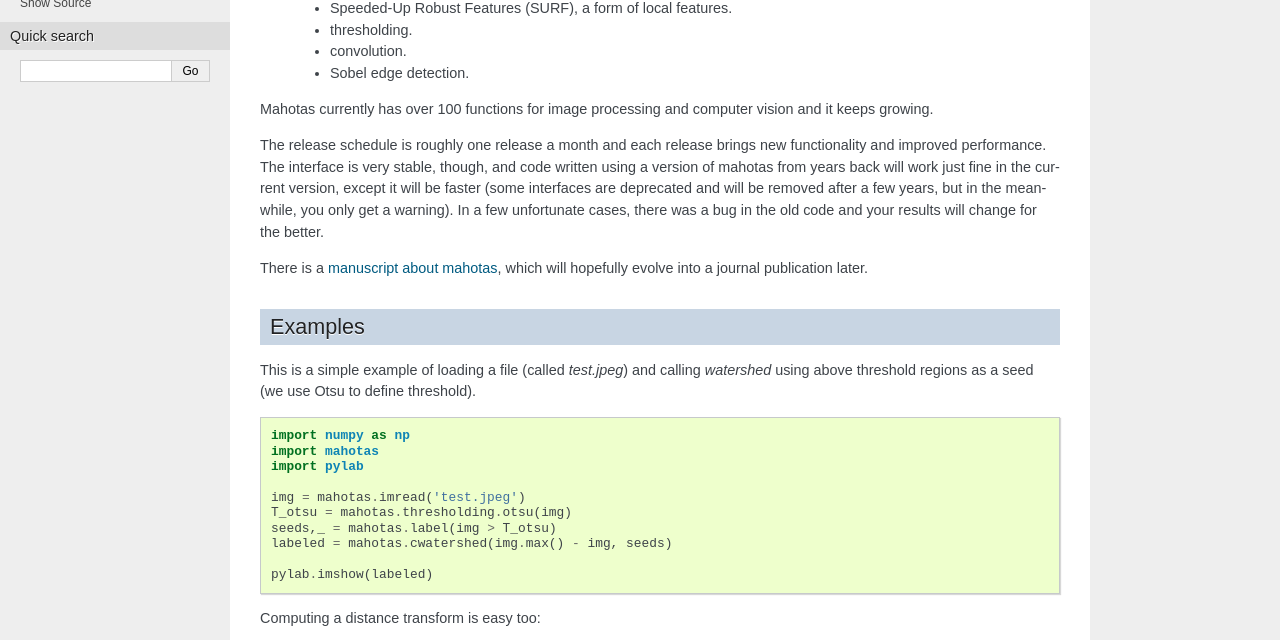
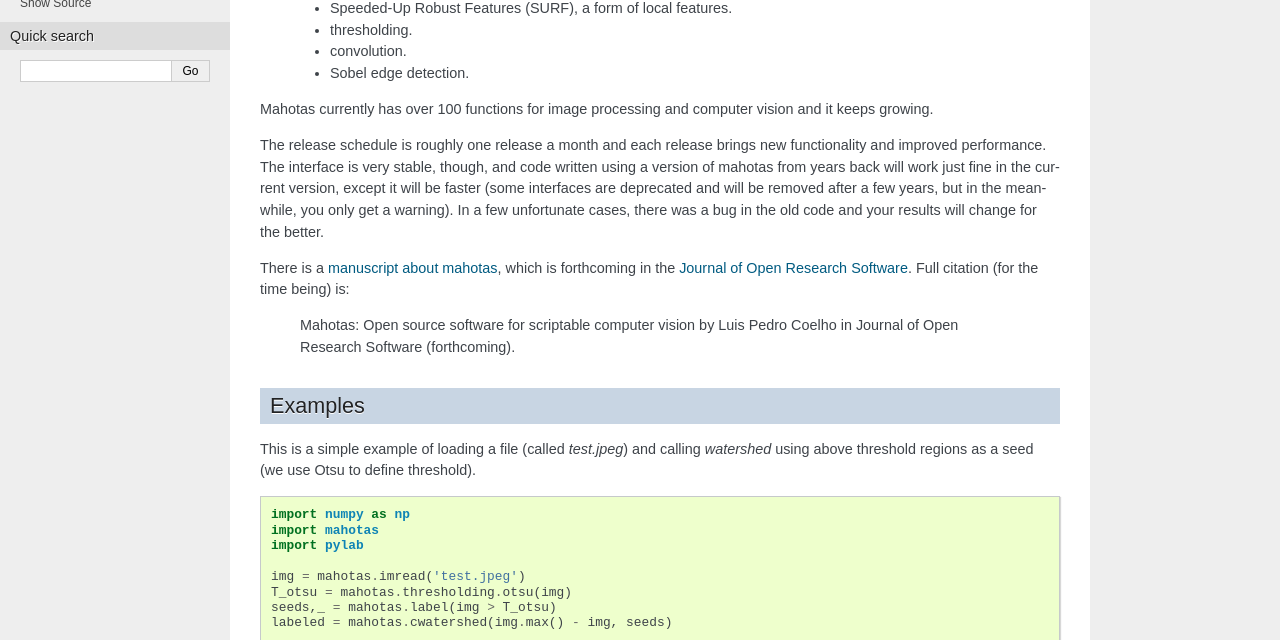
Before and after one commit to luispedro/mahotas, a Sphinx documentation site: the page built from docs/source/index.rst, in a window 1280 px wide and 900 px high, scrolled down 332 px, cut to the strip 0-640 px from the top of the window. Built offline with Sphinx 7.4.7, drawn with Linux system fonts in a browser that asks for light colours; formulas are drawn with MathJax 3; the version number could not be read and is left out.

Commit message:
DOC Add citation to documentation

```diff
--- a/docs/source/index.rst
+++ b/docs/source/index.rst
@@ -31,7 +31,13 @@ only get a warning). In a few unfortunate cases, there was a bug in the old
 code and your results will change for the better.
 
 There is a `manuscript about mahotas <http://arxiv.org/abs/1211.4907>`__, which
-will hopefully evolve into a journal publication later.
+is forthcoming in the `Journal of Open Research Software
+<http://openresearchsoftware.metajnl.com/>`__. Full citation (for the time
+being) is:
+
+    Mahotas: Open source software for scriptable computer vision by Luis Pedro
+    Coelho in Journal of Open Research Software (forthcoming).
+
 
 Examples
 --------
```
